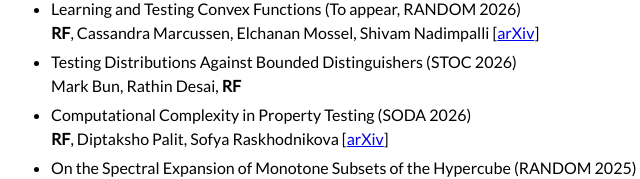
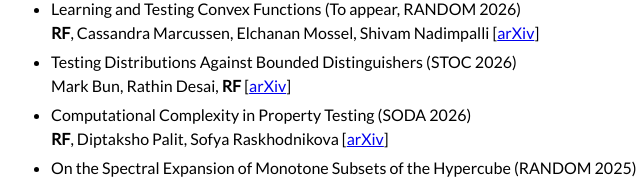
Before and after one commit to r4ferrei/r4ferrei.github.io, a plain HTML site: page index.html in a window 1280 px wide. Shown: the part 619-798 px from the top of the page, 21-661 px from the left. Drawn offline with Linux system fonts and the light colour scheme.

Commit message:
arXiv version of bounded distiguishers paper

```diff
--- a/index.html
+++ b/index.html
@@ -91,6 +91,7 @@
                         Testing Distributions Against Bounded Distinguishers
                         (STOC 2026) <br>
                         Mark Bun, Rathin Desai, <strong>RF</strong>
+                        [<a href="https://arxiv.org/abs/2607.15645">arXiv</a>]
                     </li>
                     <li>
                         Computational Complexity in Property Testing (SODA 2026) <br>
```
Also changed, not shown: 1 other file.
